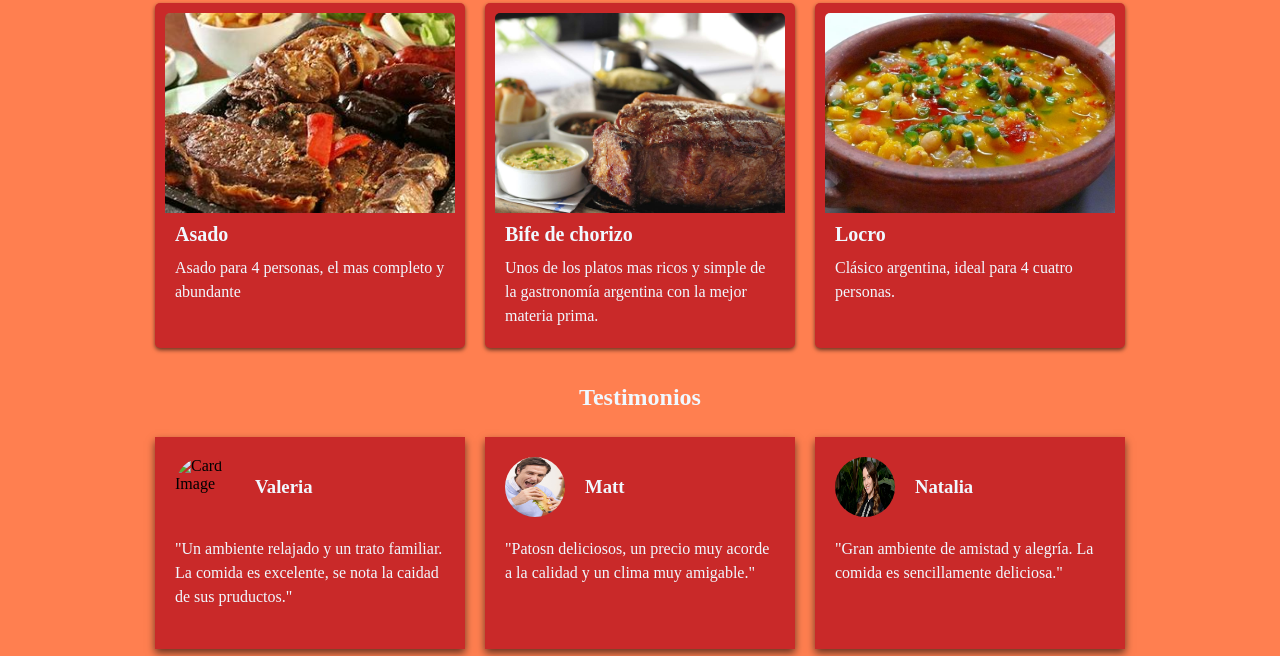
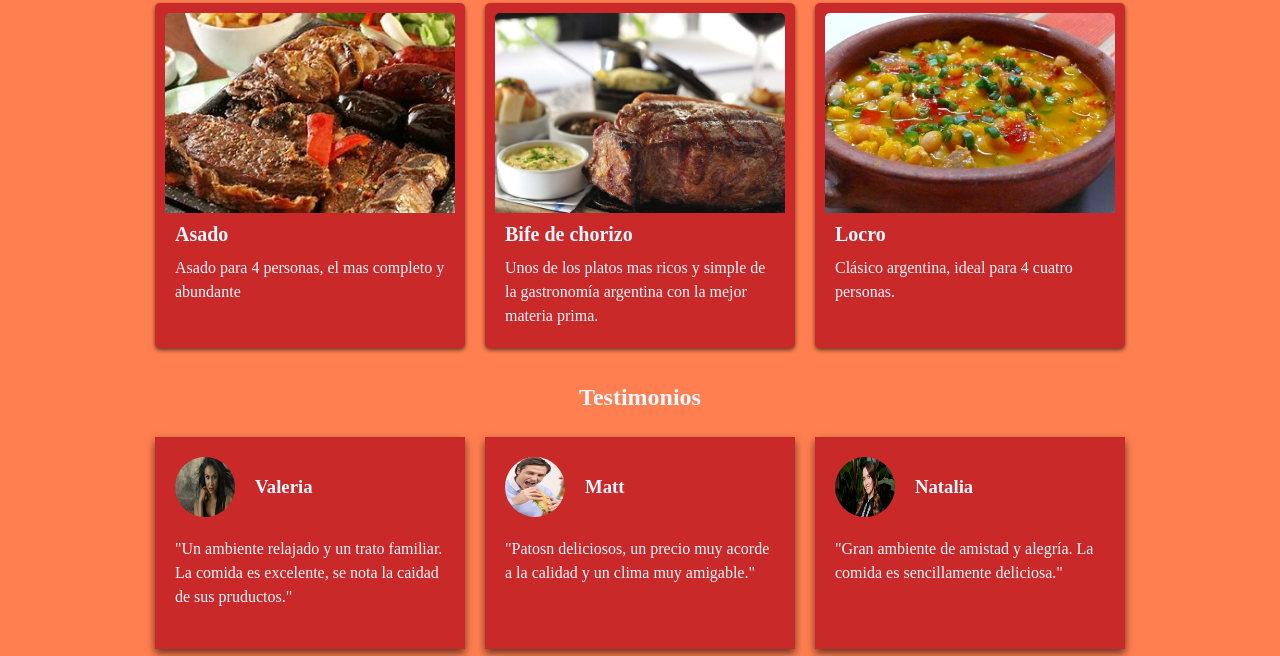
Before and after one commit to sebabernel/TPO_-CodoACodo, a website: page index.html in a window 1280 px wide. Shown: the part 1320-1976 px from the top of the page. Drawn offline with Linux system fonts and the light colour scheme.

Commit message:
cambio de foto Vale

```diff
--- a/index.html
+++ b/index.html
@@ -90,7 +90,7 @@
              <section class="cards">
             <article class="card">
               <section class="card-header">
-                <img src="./assets/valeria.jpg" alt="Card Image" class="card-image">
+                <img src="./assets/vale.jpg" alt="Card Image" class="card-image">
                 <h3>Valeria</h3>
               </section>
               <p class="card-text">"Un ambiente relajado y un trato familiar. La comida es excelente, se nota la caidad de sus pruductos."</p>
```
